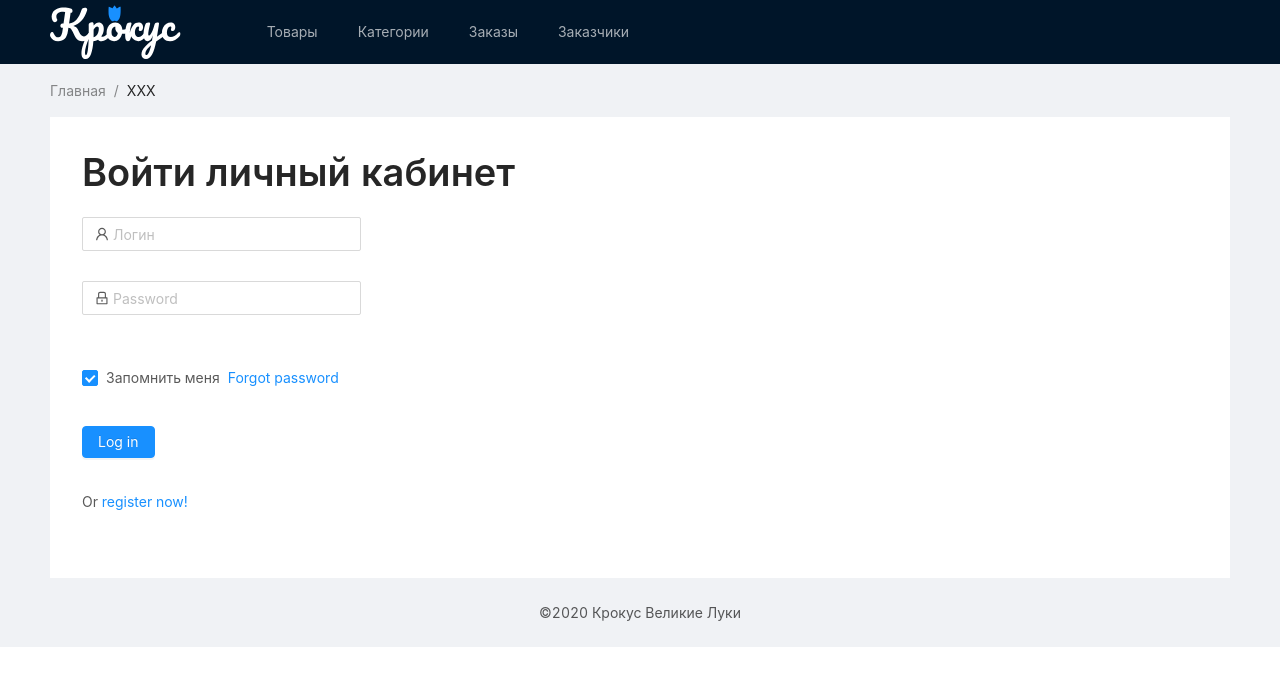
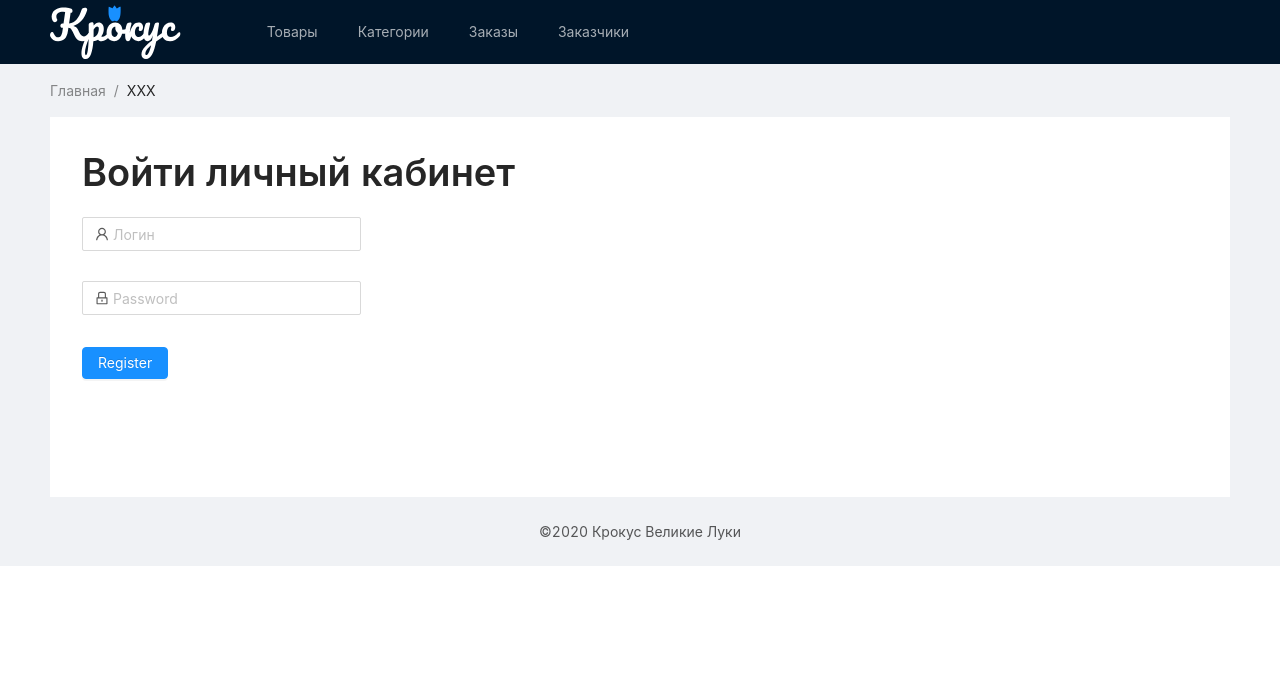
Before and after one commit to VsevolodWeb/crocus, a React (Create React App) app in the folder react/: page / in a window 1280 px wide. Shown: the top 686 px of the page. Built offline with nearby package versions, Linux system fonts and the light colour scheme.

Commit message:
register form

```diff
--- a/package.json
+++ b/package.json
@@ -7,7 +7,7 @@
     "start": "node app.js",
     "server": "nodemon app.js",
     "client": "npm run start --prefix react",
-    "dev": "concurrently \"npm run server\" \"npm run react\""
+    "dev": "concurrently \"npm run server\" \"npm run client\""
   },
   "author": "Vsevolod Ivanov <fromdaytoday@icloud.com>",
   "license": "ISC",
--- a/react/src/components/pages/Auth/Auth.tsx
+++ b/react/src/components/pages/Auth/Auth.tsx
@@ -1,5 +1,5 @@
-import React from 'react';
-import {Form, Input, Button, Checkbox, Col, Row, Typography} from 'antd';
+import React, {useState} from 'react';
+import {Form, Input, Button, Checkbox, Col, Row, Typography, Spin} from 'antd';
 import { UserOutlined, LockOutlined } from '@ant-design/icons';
 import {useHttp} from "../../../hooks/http.hook";
 
@@ -8,25 +8,23 @@ const { Title } = Typography;
 export const Auth = () => {
 	const {loading, error, request} = useHttp();
 
-	const registerHandler = async () => {
+	const registerHandler = async (values: any) => {
 		try {
-			const data = await request('/api/auth/register');
+			const data = await request('/api/auth/register', 'POST', {...values});
+			console.log(data);
 		} catch(e) {}
-	}
-
-	const onFinish = (values: any) => {
-		console.log('Received values of form: ', values);
 	};
 
 	return <>
 		<Title>Войти личный кабинет</Title>
-		<Row>
+		<Spin spinning={loading}>
+			<Row>
 			<Col span={6}>
 				<Form
 					name="normal_login"
 					className="login-form"
 					initialValues={{ remember: true }}
-					onFinish={onFinish}
+					onFinish={registerHandler}
 				>
 					<Form.Item
 						name="username"
@@ -44,27 +42,16 @@ export const Auth = () => {
 							placeholder="Password"
 						/>
 					</Form.Item>
-					<Form.Item>
-						<Form.Item name="remember" valuePropName="checked" noStyle>
-							<Checkbox>Запомнить меня</Checkbox>
-						</Form.Item>
-
-						<a className="login-form-forgot" href="!#">
-							Forgot password
-						</a>
-					</Form.Item>
 
 					<Form.Item>
 						<Button type="primary" htmlType="submit" className="login-form-button">
-							Log in
+							Register
 						</Button>
-						<div style={{marginTop: 20}}>
-							Or <a href="!#">register now!</a>
-						</div>
 					</Form.Item>
 				</Form>
 			</Col>
 		</Row>
+		</Spin>
 	</>
 };
 
```
